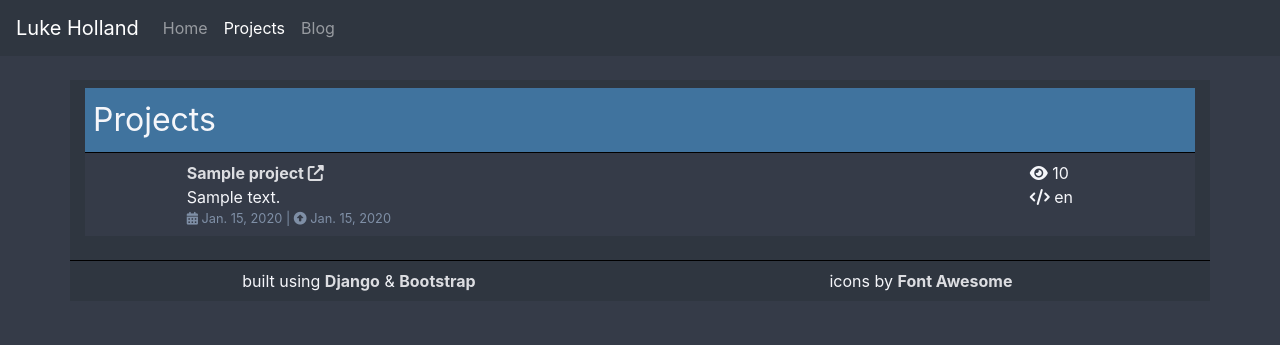
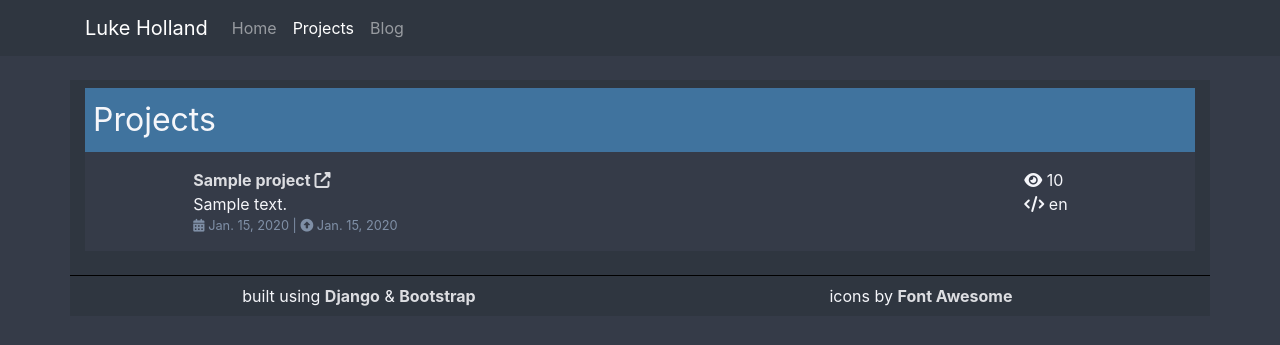
Before and after one commit to AmazonPriime/Portfolio, a Django app: page /projects/ in a window 1280 px wide. Shown: the top 345 px of the page. Run offline with Django 3.2, Linux system fonts and the light colour scheme; tables that the repository leaves empty hold one stand-in row (values such as "Sample post"); some libraries are stand-ins or nearby versions.

Commit message:
Fixed inconsistencies in CSS and HTML removed useless CSS

```diff
--- a/portfolio/static/style.css
+++ b/portfolio/static/style.css
@@ -1,18 +1,12 @@
-/* General Website CSS */
-
 body {
   background-color: rgba(53, 59, 72,1.0);
-}
-
-.header {
-  background-color: rgba(0, 151, 230,1.0);
 }
 
 .navbar-custom {
   background-color: rgba(47, 54, 64,1.0);
 }
 
-.body {
+.content {
   color: rgba(245, 246, 250,1.0);
   background-color: rgba(47, 54, 64,1.0);
   padding-top: 0.5em;
@@ -33,10 +27,19 @@ body {
   color: rgba(0, 168, 255,1.0) !important;
 }
 
+.img-custom {
+  border: 0.1em solid rgba(64, 115, 158,1.0);
+  border-radius: 1em;
+}
+
+.info-container {
+  padding-right: 0.5em;
+  padding-left: 0.5em;
+}
+
 .info-bar {
   padding: 0.5em;
   background-color: rgba(64, 115, 158,1.0);
-  border-bottom: 1px solid black;
   margin-bottom: 0px;
 }
 
@@ -45,19 +48,9 @@ body {
   padding: 1em;
 }
 
-.info-container {
-  padding-bottom: 1em;
-  padding-right: 0.5em;
-  padding-left: 0.5em;
-}
-
 .content-header {
   font-size: 2em;
   padding: 0.25em;
-}
-
-.content-body {
-  padding: 0.5em;
 }
 
 .item-content {
@@ -75,19 +68,11 @@ body {
   }
 }
 
-/* Header specific */
-.img-custom {
-  border: 0.2em solid rgba(220, 221, 225,1.0);
-  border-radius: 1em;
-}
-
-/* Projects Specific CSS */
-
-.project-title {
+.item-title {
   font-weight: bold;
 }
 
-.project-dates {
+.item-dates {
   color: rgba(127, 143, 166,1.0);
   font-size: 0.8em;
 }
--- a/portfolio/templates/base.html
+++ b/portfolio/templates/base.html
@@ -18,6 +18,7 @@
   <body>
     <!-- HEADER -->
     <nav class="navbar navbar-expand-lg navbar-dark navbar-custom">
+      <div class="container">
         <a class="navbar-brand" href="{% url 'index' %}">Luke Holland</a>
         <button class="navbar-toggler" type="button" data-toggle="collapse" data-target="#nav"> <span class="navbar-toggler-icon"></span> </button>
         <div class="collapse navbar-collapse" id="nav">
@@ -27,10 +28,11 @@
             <li class="nav-item {% if request.path == '/blog/'%}active{% endif %}"> <a class="nav-link" href="{% url 'blog' %}">Blog</a> </li>
           </ul>
         </div>
+      </div>
     </nav>
     <!-- END -->
     <br>
-    <div class="container body">
+    <div class="container content">
       {% block content %}{% endblock %}
       <br>
     <!-- FOOTER -->
--- a/portfolio/templates/index.html
+++ b/portfolio/templates/index.html
@@ -3,15 +3,15 @@
 
 {% block content %}
   <div class="container-fluid">
-    <div class="row" style="margin-top:0.5em;">
+    <div class="row">
       <div class="col-sm-3 text-center">
         <img src="{% static 'images/profile.png' %}" class="img-fluid img-custom">
       </div>
       <div class="col-sm lead text-justify">
         <p>Hi, my name is Luke Holland and this is my website.</p>
         <p>
-          I'm currently a student at the University of Glasgow stuyding Software Engineering. This is my porfolio website and will be used to showcase my projects
-          I have worked on in my free time and provide links to my social media and developer accounts.
+          I'm currently a student at the University of Glasgow stuyding Software Engineering. This is my porfolio website and will
+          be used to showcase my projects I have worked on in my free time and provide links to my social media and developer accounts.
         </p>
         <p>If you see any project on here you like feel free to check it out on Github or contact me regarding it if you have any questions or requests.</p>
       </div>
--- a/portfolio/templates/projects/projects.html
+++ b/portfolio/templates/projects/projects.html
@@ -3,14 +3,12 @@
 
 {% block content %}
   <div class="info-bar content-header">Projects</div>
-  <div class="info-content content-body">
+  <div class="info-content">
     {% if projects %}
       {% for project in projects %}
         <div class="row item-content">
           <div class="col-sm-1 text-center sm-hide" data-toggle="tooltip" title="{{ project.language }}">
-            {% if project.language|lower == "css" %}
-              <i class="fab fa-css3-alt fa-4x"></i>
-            {% elif project.language|lower == "html" %}
+            {% if project.language|lower == "html" or project.language|lower == "css" %}
               <i class="fab fa-html5 fa-4x"></i>
             {% elif project.language|lower == "javascript" %}
               <i class="fab fa-js-square fa-4x"></i>
@@ -19,20 +17,20 @@
             {% endif %}
           </div>
           <div class="col-sm">
-            <span class="project-title">
+            <span class="item-title">
               <a href="{% url 'project_views' project.name %}" class="link" target="_blank">{{ project.name }}
                 <i class="fas fa-external-link-alt"></i>
               </a>
             </span><br>
-            <span class="project-desc">{{ project.description }}</span> <br>
-            <div class="project-dates">
+            <span>{{ project.description }}</span> <br>
+            <div class="item-dates">
               <span data-toggle="tooltip" title="Project Created"><i class="fas fa-calendar-alt"></i> {{ project.date_created }}</span>
               | <span data-toggle="tooltip" title="Last Updated"><i class="fas fa-arrow-alt-circle-up"></i> {{ project.date_updated }}</span>
             </div>
           </div>
-          <div class="col-sm-2 project-stats sm-hide">
-            <i class="fas fa-eye" data-toggle="tooltip" title="Views"></i> {{ project.views}}<br>
-            <i class="fas fa-code" data-toggle="tooltip" title="Language"></i> {{ project.language }}
+          <div class="col-sm-2 sm-hide">
+            <span data-toggle="tooltip" title="Views"><i class="fas fa-eye"></i> {{ project.views}}</span><br>
+            <span data-toggle="tooltip" title="Language"><i class="fas fa-code"></i> {{ project.language }}</span>
           </div>
         </div>
         {% if not forloop.last %} <hr> {% endif %}
```
Also changed, not shown: portfolio/templates/blog/blog.html (+11 -7 lines), portfolio/templates/blog/post.html (+16 -5 lines). Lines whose indentation alone changed are shown as unchanged.
